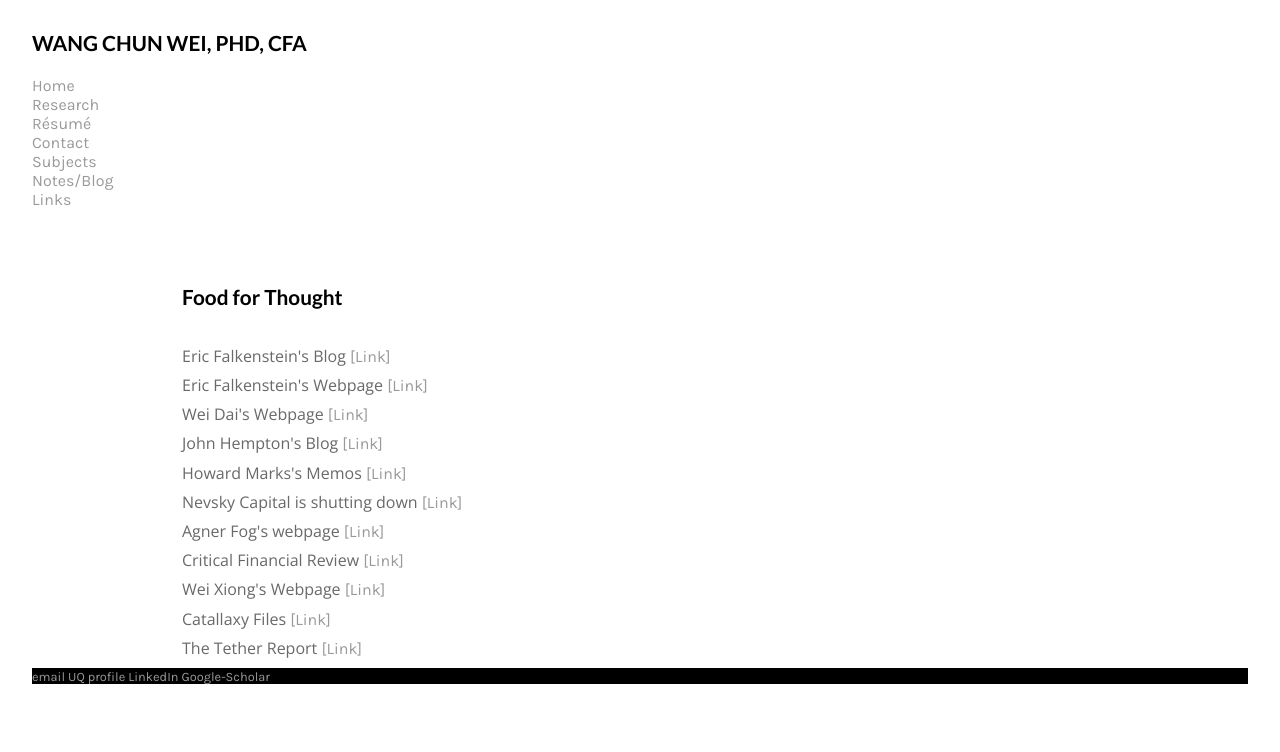
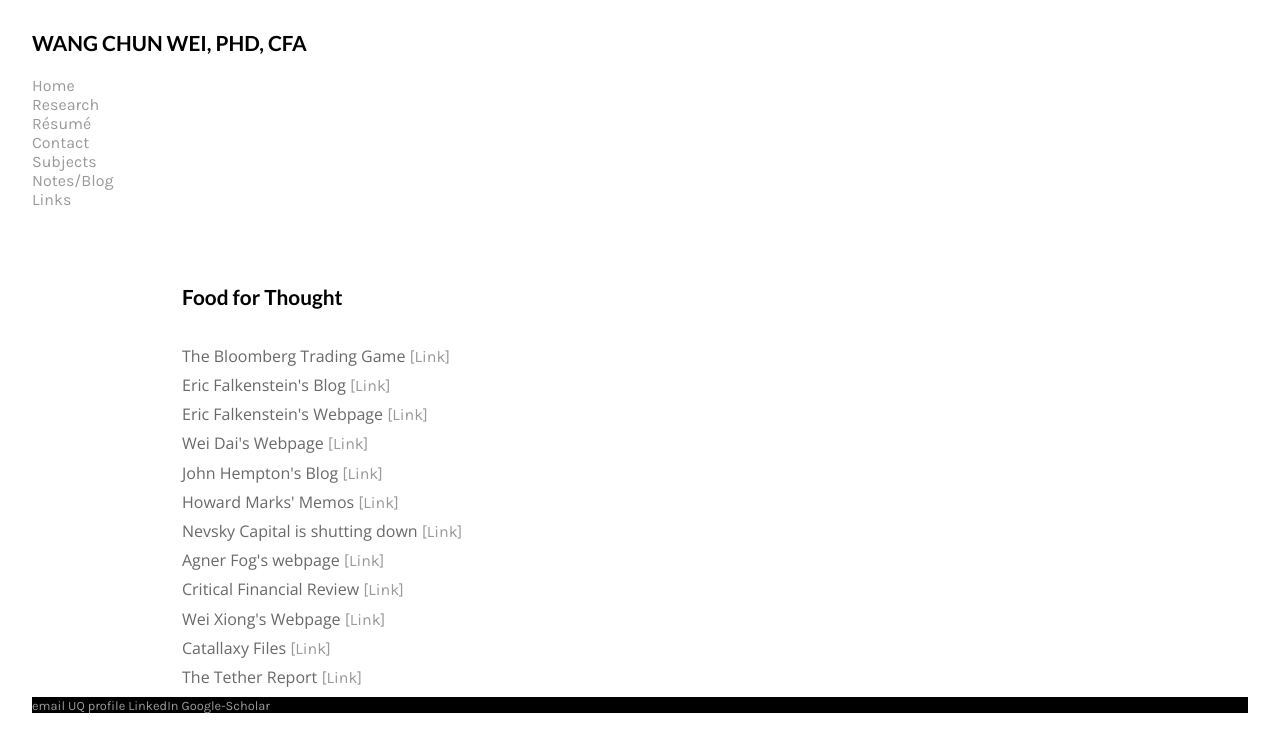
Before and after one commit to weiwangchun/weiwangchun.github.io, a Jekyll site: the page built from links/index.html, in a window 1280 px wide. Shown: the top 752 px of the page. Built offline with Jekyll 4.4.1, drawn with Linux system fonts in a browser that asks for light colours.

Commit message:
Update index.html

```diff
--- a/links/index.html
+++ b/links/index.html
@@ -13,11 +13,12 @@ title: Links
 
   <br>
 
+  <p> The Bloomberg Trading Game <a href="https://www.bloomberg.com/features/2015-stock-chart-trading-game/">[Link]</a></p>
   <p> Eric Falkenstein's Blog <a href="http://falkenblog.blogspot.com.au/">[Link]</a></p>
   <p> Eric Falkenstein's Webpage <a href="http://www.efalken.com/papers/index.html">[Link]</a></p>
   <p> Wei Dai's Webpage <a href="http://www.weidai.com/">[Link]</a></p>
   <p> John Hempton's Blog <a href="http://brontecapital.blogspot.com.au/">[Link]</a></p>
-  <p> Howard Marks's Memos <a href="https://www.oaktreecapital.com/insights/howard-marks-memos">[Link]</a></p>
+  <p> Howard Marks' Memos <a href="https://www.oaktreecapital.com/insights/howard-marks-memos">[Link]</a></p>
   <p> Nevsky Capital is shutting down <a href="https://www.zerohedge.com/news/2016-01-05/why-15-billion-nevsky-capital-shutting-down-full-letter">[Link]</a></p>
   <p> Agner Fog's webpage <a href="http://www.agner.org/">[Link]</a></p>
   <p> Critical Financial Review <a href="http://cfr.ivo-welch.info">[Link]</a></p>
```
